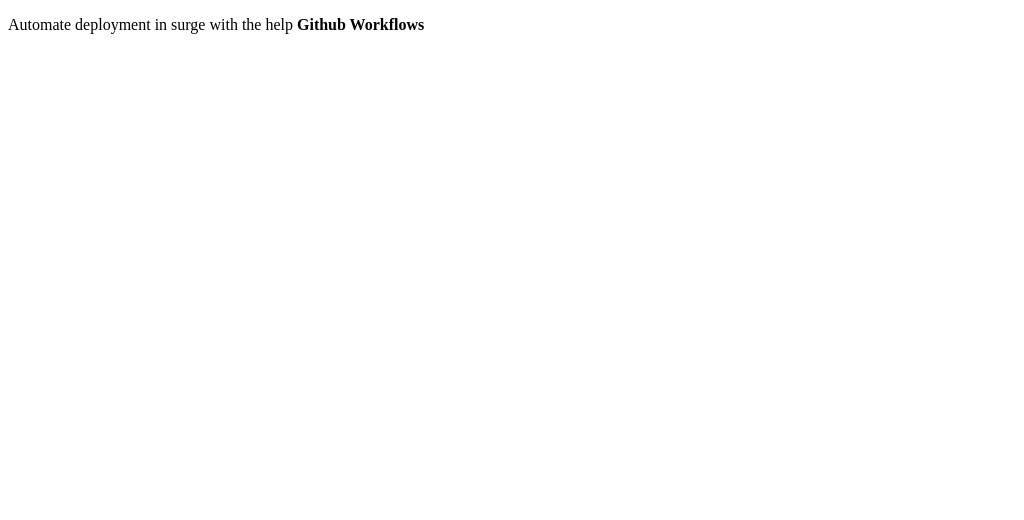
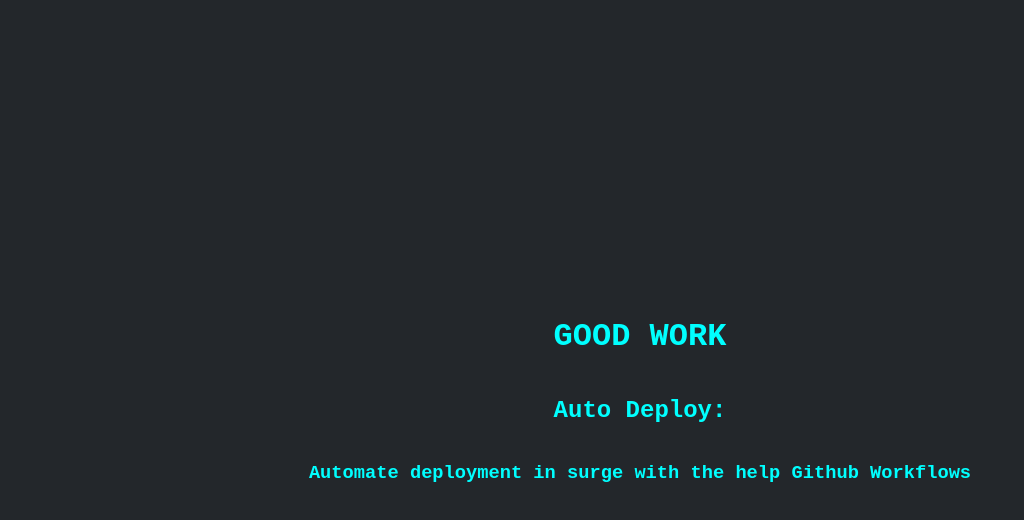
Before and after one commit to Huzaifa-9/class-01-automate-workflow, a plain HTML site: page index.html in a window 1280 px wide. Shown: the whole page, without its empty margins (0-1024 px from the left). Drawn offline with Linux system fonts and the light colour scheme.

Commit message:
add css and chek automate workflow

```diff
--- a/index.html
+++ b/index.html
@@ -1,12 +1,19 @@
 <!DOCTYPE html>
 <html lang="en">
+
 <head>
     <meta charset="UTF-8">
     <meta name="viewport" content="width=device-width, initial-scale=1.0">
     <title>automate deployment</title>
+    <link rel="stylesheet" href="style.css">
 </head>
+
 <body>
-    <p>Automate deployment in surge with the help <b>Github Workflows</b></p>
+    <div class="center">
+        <h1>GOOD WORK</h1>
+        <h2>Auto Deploy:</h2>
+        <h3>Automate deployment in surge with the help <b>Github Workflows</b></h3>
+    </div>
+</body>
 
-</body>
 </html>
--- /dev/null
+++ b/style.css
@@ -0,0 +1,17 @@
+body{
+    padding: 0;
+    margin: 0;
+}
+.center{
+
+    font-family: 'Courier New';
+    width: 100%;
+    height: 100vh;
+    background: rgb(35, 39, 43);
+    color: cyan;
+    display: flex;
+    flex-direction: column;
+    justify-content: center;
+    align-content: center;
+    text-align: center;
+}
```
